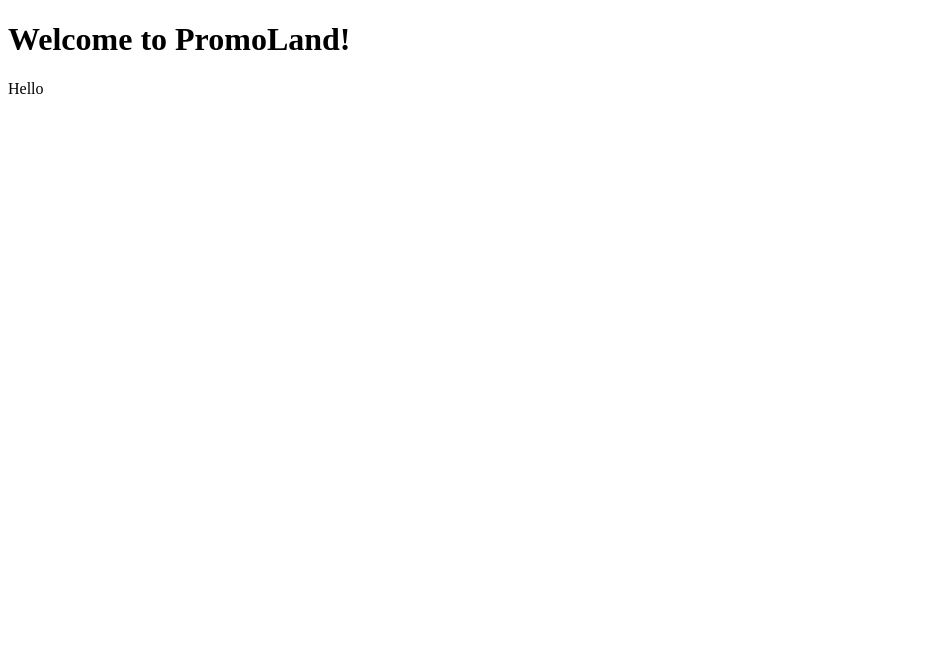
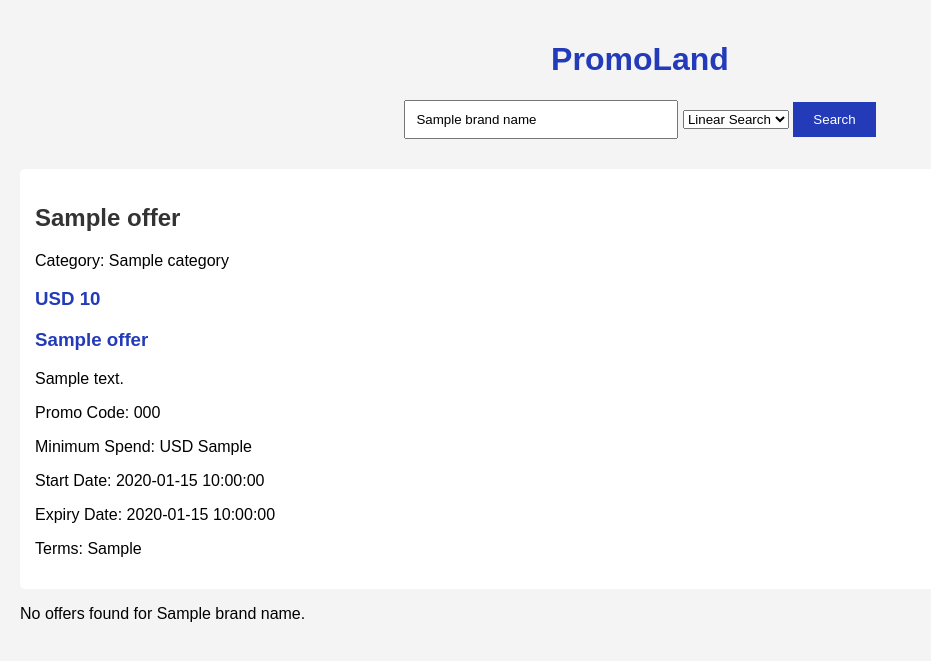
Before and after one commit to Brismog/Promo-Land, a Flask app: template templates/index.html in a window 1280 px wide. Shown: the top 661 px of the page, without its empty margins (0-931 px from the left). Run offline with Flask 3, Linux system fonts and the light colour scheme; the template is opened without the code that fills it: most values are stand-ins (such as "Sample title", 1, 10 or a date in 2020).

Commit message:
HTML update

```diff
--- a/src/app.py
+++ b/src/app.py
@@ -1,35 +1,74 @@
+from flask import Flask, render_template, request
 
-from flask import Flask, render_template, request
 from src.data_loader import load_offers
+from Algorithms.linear_search import linear_search
+from Algorithms.binary_search import binary_search
+from Algorithms.hash_search import HashTable
 
-# PromoLand App
+
+# Start the PromoLand app
 app = Flask(__name__, template_folder='../templates', static_folder='../static')
+
+
+# Load the offers from the CSV file
+offers = load_offers()
+
+
+# Create a hash table and add all offers
+table_size = max(10, len(offers) * 2)
+hash_table = HashTable(table_size)
+
+for offer in offers:
+    hash_table.insert(offer)
+
 
 @app.route('/', methods=['GET', 'POST'])
 def home():
-    offers = load_offers()
-    search_results = offers
 
+    search_results = []
+    brand_name = ""
+    comparisons = 0
+    algorithm = "linear"
+
+    # Get the search details when the user submits the form
     if request.method == 'POST':
-        brand_name = request.form['brand_name']
-        search_results = []
+        brand_name = request.form.get('brand_name', '').strip()
+        algorithm = request.form.get('algorithm', 'linear')
 
-    if brand_name:
-        for offer in offers:
-            if brand_name.lower() in offer["brand_name"].lower():
-                search_results.append(offer)
+        # Search only if a brand name has been entered
+        if brand_name:
 
-    # Sort offers from highest discount to lowest
+            if algorithm == "linear":
+                search_results, comparisons = linear_search(offers, brand_name)
+
+            elif algorithm == "binary":
+                search_results, comparisons = binary_search(offers, brand_name)
+
+            elif algorithm == "hash":
+                search_results, comparisons = hash_table.search(brand_name)
+
+
+    # Put the highest discounts at the top of the results
     def get_offer_value(offer):
-        return float(offer["offer_value"].replace("%", ""))
+        return float(offer["discount_value"].replace("%", ""))
 
     search_results = sorted(
         search_results,
         key=get_offer_value,
-        reverse=True)
-
-    return render_template('index.html', offers=search_results)
+        reverse=True
+    )
 
 
+    # Display the results on the website
+    return render_template(
+        'index.html',
+        offers=search_results,
+        brand_name=brand_name,
+        algorithm=algorithm,
+        comparisons=comparisons
+    )
+
+
+# Run the app
 if __name__ == '__main__':
     app.run(debug=True)
--- a/static/style.css
+++ b/static/style.css
@@ -1,4 +1,3 @@
-
 body {
     font-family: Arial, sans-serif;
     background-color: #f4f4f4;
--- a/templates/index.html
+++ b/templates/index.html
@@ -1,16 +1,67 @@
 <!DOCTYPE html>
-<html>
+<html lang="en">
 
 <head>
+    <meta charset="UTF-8">
+    <meta name="viewport" content="width=device-width, initial-scale=1.0">
+
     <title>PromoLand</title>
+
+    <link rel="stylesheet" href="{{ url_for('static', filename='style.css') }}">
 </head>
 
 <body>
 
-    <h1>Welcome to PromoLand!</h1>
+    <h1>PromoLand</h1>
 
-    <p>Hello</p>
+    <form method="POST">
+
+        <input
+            type="text"
+            name="brand_name"
+            placeholder="Search for a brand..."
+            value="{{ brand_name }}"
+            required
+        >
+
+        <select name="algorithm">
+            <option value="linear" {% if algorithm == 'linear' %}selected{% endif %}>Linear Search</option>
+            <option value="binary" {% if algorithm == 'binary' %}selected{% endif %}>Binary Search</option>
+            <option value="hash" {% if algorithm == 'hash' %}selected{% endif %}>Hash Search</option>
+        </select>
+
+        <button type="submit">Search</button>
+
+    </form>
+
+        <div class="offer">
+
+            <h2>{{ offer["brand_name"] }}</h2>
+
+            <p>Category: {{ offer["category"] }}</p>
+
+            <h3>
+                {% if offer["discount_type"] == "percentage" %}
+                    {{ offer["discount_value"] }}%
+                {% else %}
+                    {{ offer["currency"] }} {{ offer["discount_value"] }}
+                {% endif %}
+            </h3>
+
+            <h3>{{ offer["offer_title"] }}</h3>
+
+            <p>{{ offer["offer_description"] }}</p>
+            <p>Promo Code: {{ offer["promo_code"] }}</p>
+            <p>Minimum Spend: {{ offer["currency"] }} {{ offer["minimum_spend"] }}</p>
+            <p>Start Date: {{ offer["start_date"] }}</p>
+            <p>Expiry Date: {{ offer["expiry_date"] }}</p>
+            <p>Terms: {{ offer["terms_and_conditions"] }}</p>
+
+        </div>
+
+        <p>No offers found for {{ brand_name }}.</p>
 
 </body>
+</html>
 
-</html>
+<!--To run http://127.0.0.1:5000/-->
```
